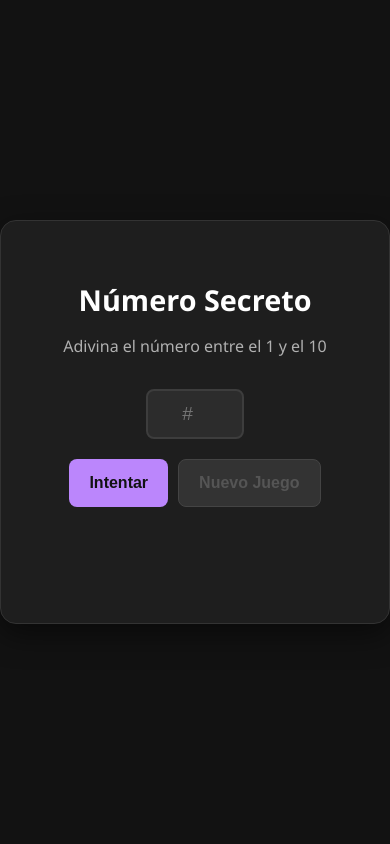
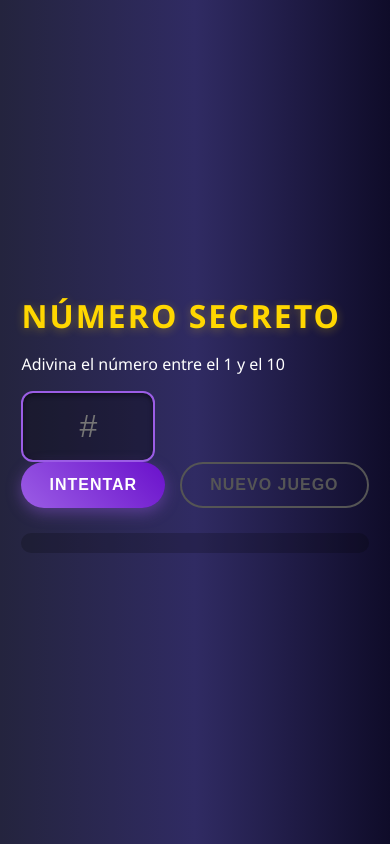
Before and after one commit to jossie0280/Numero-Magico, a plain HTML site: page index.html in a window 390 px wide. Drawn offline with Linux system fonts and the light colour scheme.

Commit message:
Update style.css

```diff
--- a/style.css
+++ b/style.css
@@ -1,114 +1,212 @@
+:root {
+    --fondo-oscuro: #0f0c29;
+    --fondo-gradiente: linear-gradient(to right, #24243e, #302b63, #0f0c29);
+    --color-acento: #ffd700; /* Dorado */
+    --color-acento-secundario: #9b5de5; /* Violeta */
+    --texto-principal: #ffffff;
+    --texto-secundario: #d1d1d1;
+    --cristal-bg: rgba(255, 255, 255, 0.1);
+    --cristal-borde: rgba(255, 255, 255, 0.2);
+}
+
 body {
-    background-color: #121212;
-    color: #e0e0e0;
-    font-family: 'Segoe UI', Tahoma, Geneva, Verdana, sans-serif;
+    background: var(--fondo-gradiente);
+    color: var(--texto-principal);
+    font-family: 'Segoe UI', Roboto, Helvetica, Arial, sans-serif;
     display: flex;
     justify-content: center;
     align-items: center;
-    height: 100vh;
+    min-height: 100vh;
     margin: 0;
+    padding: 20px;
+    box-sizing: border-box;
 }
 
-.contenedor-juego {
-    background-color: #1e1e1e;
-    padding: 2.5rem;
-    border-radius: 16px;
-    box-shadow: 0 10px 30px rgba(0, 0, 0, 0.5);
+.contenedor-principal {
+    display: flex;
+    background: var(--cristal-bg);
+    backdrop-filter: blur(10px);
+    -webkit-backdrop-filter: blur(10px);
+    border: 1px solid var(--cristal-borde);
+    border-radius: 20px;
+    overflow: hidden;
+    box-shadow: 0 25px 45px rgba(0, 0, 0, 0.3);
+    max-width: 900px;
+    width: 100%;
+}
+
+.seccion-imagen {
+    flex: 1;
+    min-height: 300px;
+    position: relative;
+    overflow: hidden;
+}
+
+.seccion-imagen img {
+    width: 100%;
+    height: 100%;
+    object-fit: cover;
+    filter: brightness(0.8) contrast(1.2);
+    transition: transform 0.5s ease;
+}
+
+.contenedor-principal:hover .seccion-imagen img {
+    transform: scale(1.05);
+}
+
+.seccion-juego {
+    flex: 1;
+    padding: 3rem;
+    display: flex;
+    flex-direction: column;
+    justify-content: center;
+    align-items: center;
     text-align: center;
-    width: 320px;
-    border: 1px solid #333;
 }
 
 h1 {
-    font-size: 1.8rem;
-    margin-bottom: 0.5rem;
-    color: #ffffff;
+    font-size: 2.5rem;
+    margin-bottom: 1rem;
+    color: var(--color-acento);
+    text-transform: uppercase;
+    letter-spacing: 2px;
+    text-shadow: 0 2px 10px rgba(255, 215, 0, 0.3);
 }
 
-p {
-    color: #b0b0b0;
-    margin-bottom: 2rem;
+.texto-intro {
+    font-size: 1.25rem;
+    line-height: 1.6;
+    color: var(--texto-secundario);
+    margin-bottom: 2.5rem;
+    max-width: 400px;
+}
+
+.texto-intro strong {
+    color: var(--color-acento-secundario);
+}
+
+.area-input {
+    margin-bottom: 20px;
 }
 
 #entradaUsuario {
-    background-color: #2c2c2c;
-    border: 2px solid #3d3d3d;
-    color: white;
-    padding: 12px;
-    font-size: 1.2rem;
-    border-radius: 8px;
-    width: 70px;
+    background-color: rgba(0, 0, 0, 0.3);
+    border: 2px solid var(--color-acento-secundario);
+    color: var(--color-acento);
+    padding: 15px;
+    font-size: 2rem;
+    border-radius: 12px;
+    width: 100px;
     text-align: center;
     outline: none;
     transition: all 0.3s ease;
-    margin-bottom: 20px;
+    box-shadow: inset 0 2px 5px rgba(0,0,0,0.5);
     -moz-appearance: textfield;
 }
 
 #entradaUsuario:focus {
-    border-color: #bb86fc;
-    box-shadow: 0 0 8px rgba(187, 134, 252, 0.3);
+    border-color: var(--color-acento);
+    box-shadow: 0 0 15px rgba(255, 215, 0, 0.5);
+}
+
+#entradaUsuario::-webkit-outer-spin-button,
+#entradaUsuario::-webkit-inner-spin-button {
+    -webkit-appearance: none;
+    margin: 0;
 }
 
 .botones {
     display: flex;
+    gap: 15px;
+    margin-bottom: 25px;
+    flex-wrap: wrap;
     justify-content: center;
-    gap: 10px;
 }
 
 button {
-    padding: 14px 20px;
+    padding: 12px 28px;
     font-size: 1rem;
     font-weight: bold;
-    border-radius: 8px;
+    border-radius: 50px;
     cursor: pointer;
     border: none;
-    transition: all 0.3s;
+    transition: all 0.3s ease;
+    text-transform: uppercase;
+    letter-spacing: 1px;
 }
 
 #botonIntentar {
-    background-color: #bb86fc;
-    color: #121212;
+    background: linear-gradient(45deg, var(--color-acento-secundario), #6a11cb);
+    color: white;
+    box-shadow: 0 5px 15px rgba(155, 93, 229, 0.4);
 }
 
 #botonIntentar:hover {
-    background-color: #a370f7;
-    transform: translateY(-2px);
-}
-
-#botonIntentar:active {
-    transform: translateY(0);
+    transform: translateY(-3px);
+    box-shadow: 0 8px 20px rgba(155, 93, 229, 0.6);
 }
 
 #botonIntentar:disabled {
-    background-color: #555;
-    color: #888;
+    background: #555;
+    color: #aaa;
     cursor: not-allowed;
+    box-shadow: none;
     transform: none;
 }
 
 #botonReiniciar {
-    background-color: #03dac6;
-    color: #121212;
+    background: transparent;
+    border: 2px solid var(--color-acento);
+    color: var(--color-acento);
 }
 
 #botonReiniciar:hover {
-    background-color: #01b4a4;
-    transform: translateY(-2px);
+    background: var(--color-acento);
+    color: var(--fondo-oscuro);
 }
 
 #botonReiniciar:disabled {
-    background-color: #333;
+    border-color: #555;
     color: #555;
     cursor: not-allowed;
-    transform: none;
-    border: 1px solid #444;
+    background: transparent;
+}
+
+.area-mensaje {
+    min-height: 60px;
+    display: flex;
+    align-items: center;
+    justify-content: center;
 }
 
 #mensaje {
-    margin-top: 1.5rem;
-    font-size: 1.1rem;
+    font-size: 1.2rem;
     font-weight: 500;
-    color: #fff;
-    min-height: 20px;
+    color: var(--texto-principal);
+    background: rgba(0,0,0,0.2);
+    padding: 10px 20px;
+    border-radius: 10px;
 }
+
+@media (max-width: 768px) {
+    .contenedor-principal {
+        flex-direction: column;
+    }
+
+    .seccion-imagen {
+        min-height: 200px;
+        max-height: 250px;
+    }
+
+    .seccion-juego {
+        padding: 2rem;
+    }
+
+    h1 {
+        font-size: 2rem;
+    }
+
+    .texto-intro {
+        font-size: 1.1rem;
+    }
+}
```
